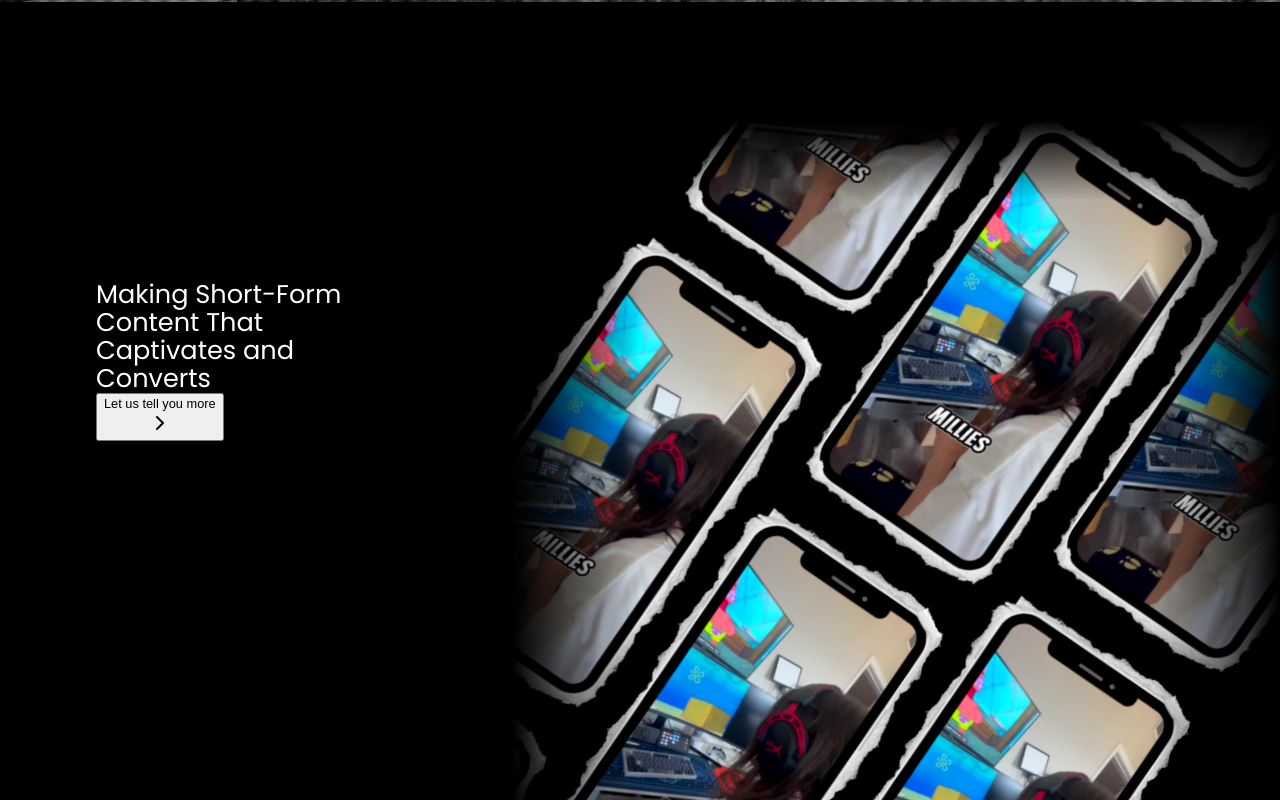
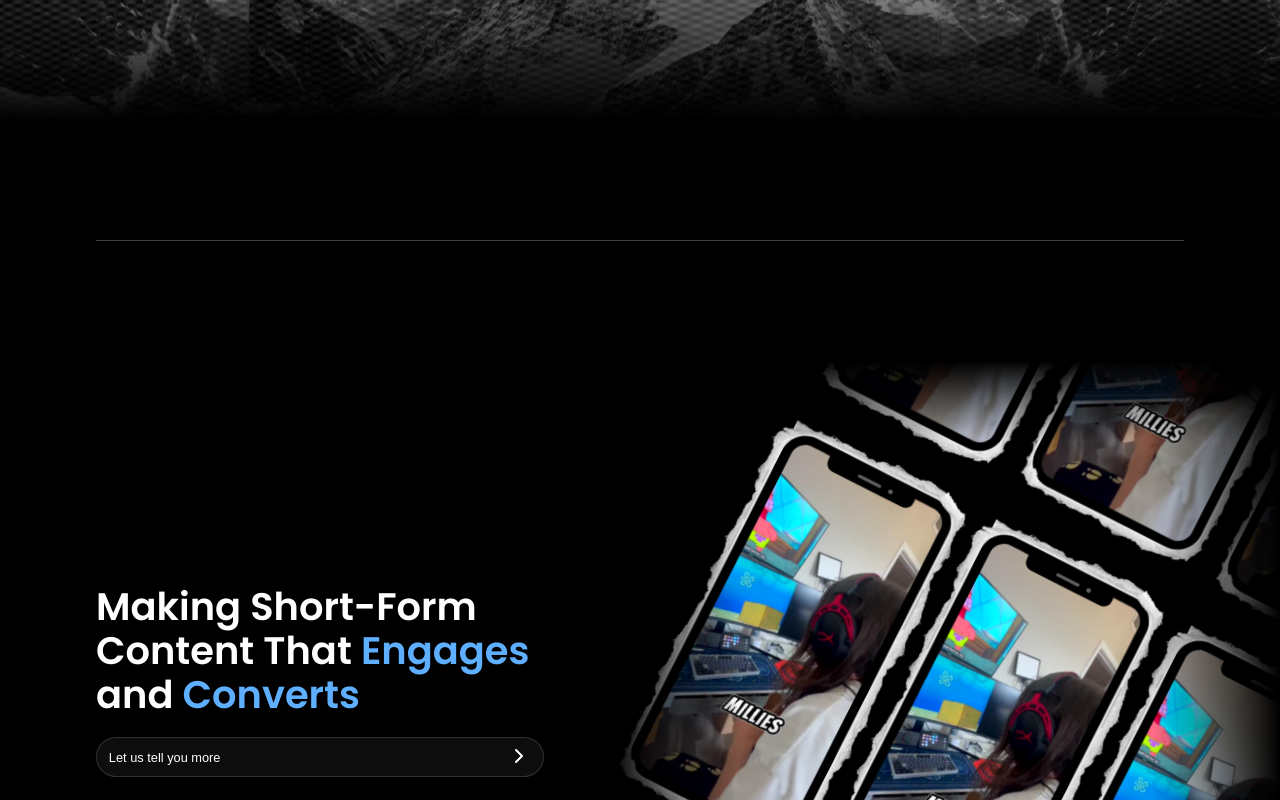
Before and after one commit to mvp79-dev/heave, a Next.js app: page / in a window 1280 px wide. Shown: the part 880-1680 px from the top of the page. Built offline with nearby package versions, Linux system fonts and the light colour scheme; no server answers.

Commit message:
updates on mac

```diff
--- a/app/Main/Section1.jsx
+++ b/app/Main/Section1.jsx
@@ -45,13 +45,13 @@ export const Section1 = ({loadingAnimationFinished}) => {
         <div className="one-content-textbox">
           <h1 className="headline one-headline" ref={titleRef} >We Create <span className="blue" >Brands</span></h1>
         </div>
-        <div className="one-image">
+      </div>
+      <div className="one-image">
           <Image src="/images/main1.png" className="one-image-img" ref={imageRef1} width={2000} height={2000} alt="Main Image" />
           <Image src="/images/main3.png" className="one-image-img" ref={imageRef2} width={2000} height={2000} alt="Main Image" />
           <Image src="/images/main2.png" className="one-image-img" ref={imageRef3} width={2000} height={2000} alt="Main Image" />
           <Image src="/images/main4.png" className="one-image-img" ref={imageRef4} width={2000} height={2000} alt="Main Image" />
         </div>
-      </div>
       <div className="one-gradient-background" />
       <div className="one-image-trigger"></div>
     </section>
--- a/app/Main/Section2.jsx
+++ b/app/Main/Section2.jsx
@@ -16,11 +16,11 @@ gsap.registerPlugin(SplitText, ScrollTrigger);
 export const Section2 = (options) => {
 
   // CAROUSEL
-  const [emblaRef, emblaApi] = useEmblaCarousel({axis: "y", loop: true, watchDrag: false}, [AutoScroll({speed: 5})] )
+  const [emblaRef, emblaApi] = useEmblaCarousel({axis: "y", loop: true, watchDrag: false}, [AutoScroll({speed: 2.5})] )
 
-  const [emblaRef2, emblaApi2] = useEmblaCarousel({axis: "y", loop: true, watchDrag: false}, [AutoScroll({speed: -5})] )
+  const [emblaRef2, emblaApi2] = useEmblaCarousel({axis: "y", loop: true, watchDrag: false}, [AutoScroll({speed: -2.5})] )
 
-  const [emblaRef3, emblaApi3] = useEmblaCarousel({axis: "y", loop: true, watchDrag: false}, [AutoScroll({speed: 7.5})] )
+  const [emblaRef3, emblaApi3] = useEmblaCarousel({axis: "y", loop: true, watchDrag: false}, [AutoScroll({speed: 2.5})] )
 
   // const {
   //   prevBtnDisabled,
@@ -31,11 +31,13 @@ export const Section2 = (options) => {
 
   return (
     <section className="section two">
+      <div className="two-border"></div>
+      <div className="two-wrapper">
       <div className="two-content">
         <div className="two-content-left">
           <div className="textbox">
-            <h1 className="small-subheadline white" >Making Short-Form Content That Captivates and Converts</h1>
-            <motion.button className="button">
+            <h1 className="subheadline white" >Making Short-Form <br /> Content That <span className="blue" >Engages</span> <br /> and <span className="blue" >Converts</span></h1>
+            <motion.button className="two-button">
               <p className="description" >Let us tell you more</p>
               <div className="button-iconbox">
                 <ChevronRight />
@@ -109,6 +111,7 @@ export const Section2 = (options) => {
           </div>
         </div>
       </div>
+      </div>
     </section>
   );
 };
--- a/app/Main/Section5.jsx
+++ b/app/Main/Section5.jsx
@@ -19,7 +19,7 @@ export const Section5 = () => {
   return (
     <section className="section five">
         <div className="five-content">
-            <h1 className="subheadline white" ref={textRef} >We are passionate about elevating brands by leveraging viral marketing strategies that we have meticulously mastered over the years. Our approach combines innovative techniques and data-driven insights, ensuring your content resonates with audiences and engages them meaningfully. By creating campaigns that capture attention and drive results, we transform your brand’s visibility and impact.</h1>
+            <h1 className="subheadline white" ref={textRef} >We don’t just create campaigns, we <span className="blue" > create movements</span>. With our <span className="blue" >extensive network</span> of influencers and pages, we take your brand from concept to<span className="blue" > viral sensation</span>, ensuring your audience stays engaged.</h1>
         </div>
         <div className="section-border" />
     </section>
--- a/app/Main/main.css
+++ b/app/Main/main.css
@@ -50,8 +50,10 @@
 
 .one-image {
     width: 100%;
-    height: fit-content;
-    position: relative;
+    height: 70vh;
+    position: absolute;
+    bottom: 0;
+    left: 0;
     transform-style: preserve-3d;
     display: flex;
     justify-content: center;
@@ -59,7 +61,7 @@
 
 .one-image-img {
     width: 100%;
-    height: fit-content;
+    height: 100%;
     object-fit: cover;
     position: absolute;
 }
@@ -88,10 +90,23 @@
     height: fit-content;
     width: 100%;
     display: flex;
-    flex-direction: row;
+    flex-direction: column;
     position: relative;
-    padding: 20vh 7.5vw;
     pointer-events: all;
+    padding: 15vh 0;
+    gap: 15vh;
+}
+
+.two-border {
+    width: 85vw;
+    height: 1px;
+    background-color: rgba(255, 255, 255, 0.25);
+    align-self: center;
+}
+
+.two-wrapper {
+    display: flex;
+    position: relative;
 }
 
 .two-content {
@@ -102,16 +117,37 @@
     height: 80vh;
     color: white;
     gap: 0;
-    padding-top: 0vh;
+    padding: 0 7.5vw;
 }
 
 .two-content-left {
-    width: 20vw;
-    height: fit-content;
+    width: 35vw;
+    height: 100%;
+    display: flex;
+    flex-direction: column;
+    justify-content: center;
+    gap: 5vh;
+}
+
+.two-button {
+    width: 100%;
+    height: 5vh;
+    display: flex;
+    align-items: center;
+    justify-content: space-between;
+    padding: 0 1vw;
+    border-radius: 999px;
+    cursor: pointer;
+    position: relative;
+    z-index: 2;
+    border: none;
+    background-color: rgba(255, 255, 255, 0.05);
+    color: white;
+    box-shadow: inset 0 0 0 0px #fff, inset 0 0 0 calc(1px + 0px) rgba(255, 255, 255, 0.15), 0 0 0 0 #0000;
 }
 
 .two-content-right {
-    width: 60%;
+    width: 52.5%;
     height: 100vh;
     display: flex;
     flex-direction: row;
@@ -127,7 +163,7 @@
     height: 100vh;
     display: flex;
     flex-direction: row;
-    transform: rotate(35deg) translateY(-30vh);
+    transform: rotate(27.5deg) translateY(-30vh) translateX(2.5vw);
 }
 
 .two-carousel {
@@ -147,7 +183,7 @@
 
 .two-item {
     flex: 0 0 50vh;
-    height: 60vh;
+    height: 55vh;
     padding: 2vh 0;
     cursor: pointer;
     transition: background-color 0.35s ease;
@@ -308,7 +344,7 @@
     display: flex;
     width: 100%;
     height: fit-content;
-    text-align: left;
+    text-align: center;
     padding-bottom: 20vh;
 }
 
--- a/app/globals.css
+++ b/app/globals.css
@@ -35,6 +35,29 @@ body {
   background-color: #ffffff35;
 }
 
+.button {
+  width: fit-content;
+  height: 4vh;
+  display: flex;
+  align-items: center;
+  justify-content: center;
+  padding: 0 1vw;
+  border-radius: 999px;
+  cursor: pointer;
+  position: relative;
+  z-index: 2;
+  color: #141414;
+  background-color: white;
+  border: none;
+}
+
+.textbox {
+  display: flex;
+  flex-direction: column;
+  gap: 2.5vh;
+  height: fit-content;
+}
+
 /* COLORS */
 
 .white {
@@ -49,19 +72,6 @@ body {
   color: #5eafff;
 }
 
-.blue-background {
-  background-color: #e5fbff80;
-}
-.purple-background {
-  background-color: #ebe5ff80;
-}
-.yellow-background {
-  background-color: #fcffe580;
-}
-.red-background {
-  background-color: #ffe5ec80;
-}
-
 /* TEXTS */
 
 .headline {
@@ -72,9 +82,9 @@ body {
 }
 
 .subheadline {
-  font-size: 3.5vw;
+  font-size: 3vw;
   margin: 0;
-  font-weight: 400;
+  font-weight: 600;
   line-height: 115%;
 }
 
--- a/package.json
+++ b/package.json
@@ -17,6 +17,7 @@
     "embla-carousel-react": "^8.3.0",
     "flickity": "^3.0.0",
     "framer-motion": "^11.5.6",
+    "git": "^0.1.5",
     "gsap": "file:gsap-bonus.tgz",
     "lenis": "^1.1.13",
     "lucide-react": "^0.445.0",
```
Also changed, not shown: 1 other file (tests, documents, lock files or other folders).
